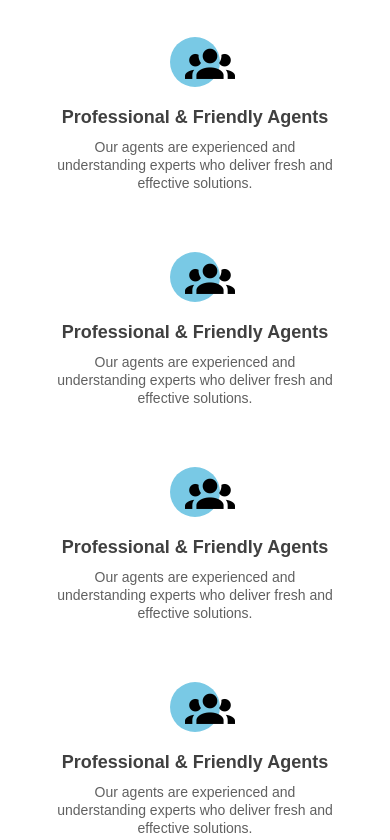
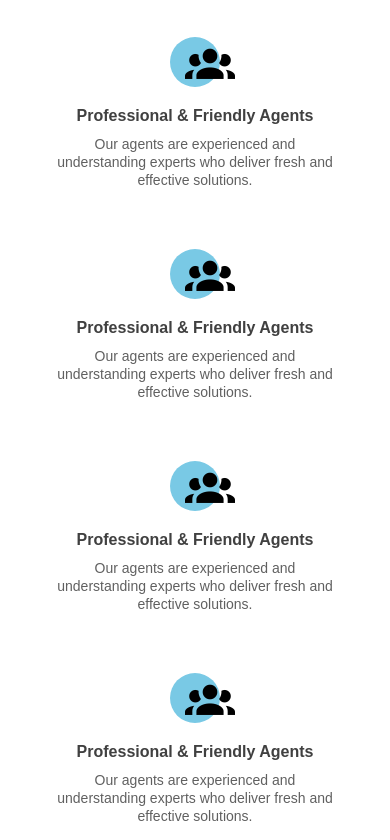
Before and after one commit to NarendarKarwasra/property, a plain HTML site: page index.html in a window 390 px wide. Shown: the part 1923-2763 px from the top of the page. Drawn offline with Linux system fonts and the light colour scheme.

Commit message:
Initial commit

```diff
--- a/style.css
+++ b/style.css
@@ -1690,6 +1690,9 @@ nav a:hover .nav-icon{
 .choose-main>div{
   font-size: 12px !important;
 }
+.choose-div h3{
+  font-size: 16px !important;
+}
 
 
 
```
